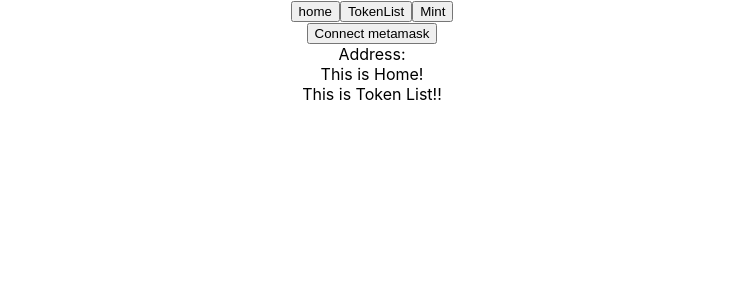
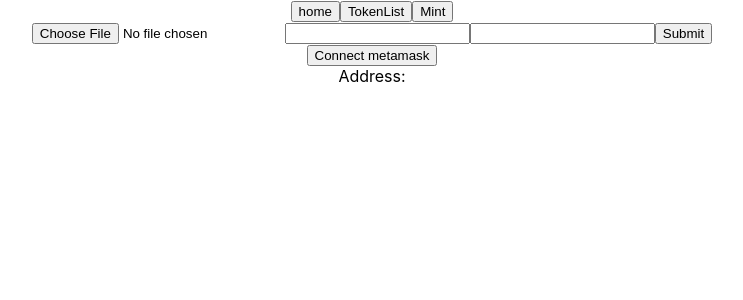
Before and after one commit to codestates/beb-03-GroundY, a React (Create React App) app in the folder opensea-project/: page /mint in a window 1280 px wide. Shown: the top 300 px of the page, without its empty margins (268-1011 px from the left). Built offline with nearby package versions, Linux system fonts and the light colour scheme.

Commit message:
Finish logic test

```diff
--- a/opensea-project/package.json
+++ b/opensea-project/package.json
@@ -6,6 +6,7 @@
     "@testing-library/jest-dom": "^5.16.4",
     "@testing-library/react": "^12.1.4",
     "@testing-library/user-event": "^13.5.0",
+    "ipfs-http-client": "^56.0.2",
     "react": "^18.0.0",
     "react-dom": "^18.0.0",
     "react-router-dom": "^6.3.0",
--- a/opensea-project/src/App.js
+++ b/opensea-project/src/App.js
@@ -11,6 +11,7 @@ import "./App.css";
 // Import pages
 import Home from "./pages/Home/Home";
 import TokenList from "./pages/TokenList/TokenList";
+import Mint from './pages/Mint/Mint';
 
 // Import components
 import NavBar from "./components/NavBar/NavBar";
@@ -43,8 +44,8 @@ function App() {
       <NavBar />
       <Routes>
         <Route path="/" element={<Home />} />
-        <Route path="/tokenlist" element={<TokenList />} />
-        {/* <Route path="/mint" element={<Mint />} /> */}
+        <Route path="/tokenlist" element={<TokenList web3={web3} account={account} />} />
+        <Route path="/mint" element={<Mint web3={web3} account={account} />} />
       </Routes>
 
       <button
@@ -56,8 +57,6 @@ function App() {
         Connect metamask
       </button>
       <div className="userInfo">Address: {account}</div>
-      <Home />
-      <TokenList web3={web3} account={account} />
     </div>
   );
 }
--- /dev/null
+++ b/opensea-project/src/components/MintForm/MintForm.js
@@ -0,0 +1,14 @@
+import React from 'react';
+
+const MintForm = ({submit, retrieveImage}) => {
+  return (
+	<div>
+	  <input type='file' name='image' onChange={retrieveImage} />
+	  <input type='text' name='name' />
+	  <input type='text' name='description' />
+	  <button onClick={() => {submit();}}>Submit</button>
+	</div>
+  );
+}
+
+export default MintForm;
--- /dev/null
+++ b/opensea-project/src/pages/Mint/Mint.js
@@ -0,0 +1,39 @@
+import React, {useState} from 'react';
+
+// import packages
+import {create} from 'ipfs-http-client';
+
+// import components
+import MintForm from '../../components/MintForm/MintForm';
+
+const Mint = ({web3, account}) => {
+  const [image, setImage] = useState();
+  const [metadata, setMetadata] = useState({});
+
+  const retrieveImage = (e) => {
+	const data = e.target.files[0];
+	const reader = new window.FileReader();
+
+	reader.readAsArrayBuffer(data);
+	reader.onloadend = () => {
+	  setImage(Buffer(reader.result));
+	}
+  }
+
+  const submit = async () => {
+	// create ipfs object
+	const ipfs = create('https://ipfs.infura.io:5001/api/v0');
+
+	const added = await ipfs.add(image);
+	const url = `https://ipfs.infura.io/ipfs/${added.path}`;
+	console.log(url);
+  }
+
+  return (
+	<div>
+	  <MintForm submit={submit} retrieveImage={retrieveImage} />
+	</div>
+  );
+}
+
+export default Mint;
```
Also changed, not shown: 1 other file (tests, documents, lock files or other folders).
